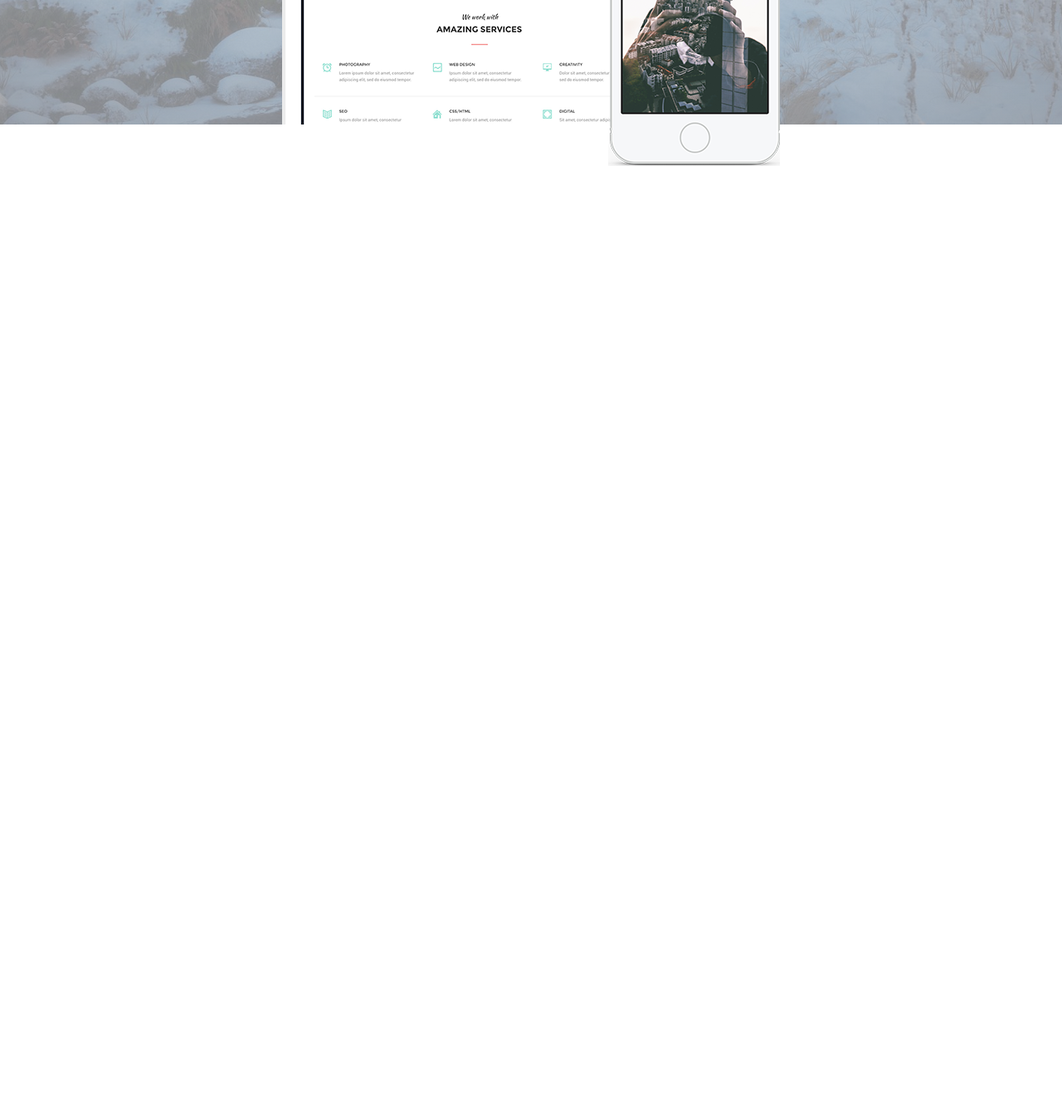
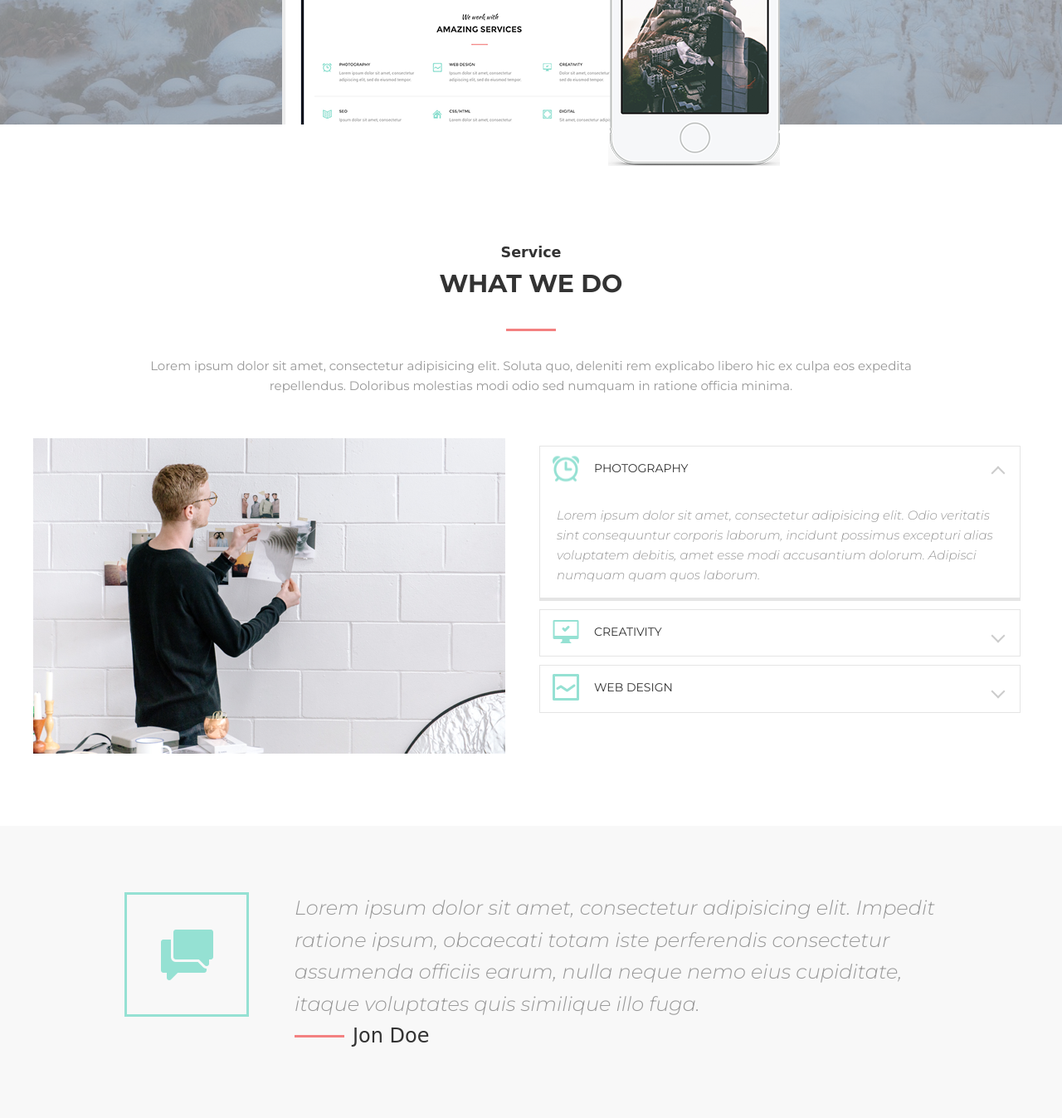
Before and after one commit to spo-oner/landing, a plain HTML site: page index.html in a window 1280 px wide. Shown: the part 2952-4299 px from the top of the page at 83% size. Before the commit the page ends 3152 px from the top, so only its background shows below. Drawn offline with Linux system fonts and the light colour scheme; a web font is replaced by a local one.

Commit message:
:heavy_plus_sign: Add "Services#2" and ''Reviews'' sections

```diff
--- a/assets/css/style.css
+++ b/assets/css/style.css
@@ -176,14 +176,17 @@ body {
     -webkit-background-size: cover;
     background-size: cover;
     padding-bottom: 0;
+    margin-bottom: 60px;
+}
+
+.section--grey {
+    background-color: #f8f8f8;
 }
 
 .section-header {
     width: 100%;
     max-width: 950px;
     margin: 0 auto 50px;
-
-
     text-align: center;
 }
 
@@ -359,3 +362,120 @@ body {
     right: 0;
     z-index: 1;
 }
+
+/* We do */
+.wedo {
+    display: flex;
+
+}
+
+.wedo--item {
+    width: 50%;
+
+}
+
+/* Accordion */
+
+.accordion--icon {
+    position: absolute;
+    top: 50%;
+    left: 15px;
+    z-index: 1;
+    transform: translateY(-50%);
+}
+
+.accordion--item {
+    border: 1px solid #e5e5e5;
+    margin: 10px;
+}
+
+.accordion--item.active
+.accordion--content {
+    display: block;
+    border-bottom: 3px solid #e5e5e5;
+}
+
+.accordion--item.active
+.accordion--header:after {
+    transform: translateY(-50%) rotate(-45deg);
+}
+
+.accordion--header {
+    cursor: pointer;
+    padding: 15px 20px 15px 65px;
+    position: relative;
+    border-bottom: 3px solid transparent;
+}
+
+.accordion--header:after {
+    content: "";
+    display: block;
+    width: 12px;
+    height: 12px;
+    border-top: 2px solid #ccc;
+    border-right: 2px solid #ccc;
+    position: absolute;
+    top: 50%;
+    right: 20px;
+    z-index: 1;
+    transform: translateY(-50%) rotate(135deg);
+    margin-top: 5px;
+}
+
+.accordion--content {
+    display: none;
+    padding: 15px 20px;
+    color: #999;
+    font-size: 15px;
+    font-style: italic;
+    font-weight: 300;
+}
+
+.accordion--title {
+    font-size: 14px;
+    text-transform: uppercase;
+    color: #333;
+
+}
+
+/* Review */
+
+.reviews {
+    padding: 0 110px;
+}
+
+.reviews--item {
+    padding-left: 205px;
+    position: relative;
+}
+
+.reviews--photo {
+    position: absolute;
+    top: 0;
+    left: 0;
+    z-index: 1;
+}
+
+.reviews--text {
+    font-size: 24px;
+    font-style: italic;
+    font-weight: 300;
+    color: #999;
+}
+
+.reviews--author:before {
+    content: "";
+    display: inline-block;
+    vertical-align: middle;
+    width: 60px;
+    height: 3px;
+    background-color: #f38181;
+    margin-right: 10px;
+
+}
+
+.reviews--author {
+    font-size: 24px;
+    font-family: 'Neucha', cursive;
+    color: #333;
+}
--- a/index.html
+++ b/index.html
@@ -4,8 +4,8 @@
     <meta charset="UTF-8">
     <link rel="stylesheet" href="assets/css/style.css">
     <title>Landing</title>
-    <link href="https://fonts.googleapis.com/css?family=Montserrat:400,700|Neucha&display=swap" rel="stylesheet">
-    <link rel="icon" href="assets/images/favicon.ico" type="image/x-icon"/>
+    <link href="https://fonts.googleapis.com/css?family=Montserrat:300i,400,700|Neucha&display=swap" rel="stylesheet">
+    <link rel="icon" href="assets/images/favicon.ico" type="image/x-icon">
 </head>
 <body>
     <header class="header">
@@ -161,11 +161,67 @@
             <img class="devices-item devices-item--iphone" src="assets/images/iphone.png" alt="iphone.png"/>
         </div>
     </div>
+</section> <!-- ./Devices -->
+
+<section class="section">
+    <div class="container">
+        <div class="section-header">
+            <h3 class="section-suptitle">Service</h3>
+            <h2 class="section-title">What we do</h2>
+            <div class="services-text"><p>Lorem ipsum dolor sit amet, consectetur adipisicing elit. Soluta quo, deleniti rem explicabo libero hic ex culpa eos expedita repellendus. Doloribus molestias modi odio sed numquam in ratione officia minima.</p></div>
+        </div>
+
+        <div class="wedo">
+            <div class="wedo--item">
+                <img src="assets/images/wedo/wedo.png"/>
+            </div>
+            <div class="wedo--item">
+                <div class="accordion">
+                   <div class="accordion--item active">
+                        <div class="accordion--header">
+                            <img class="accordion--icon" src="assets/images/services/photography.png" alt="photography">
+                            <div class="accordion--title">Photography</div>
+                    </div>
+                        <div class="accordion--content">
+                            <p>Lorem ipsum dolor sit amet, consectetur adipisicing elit. Odio veritatis sint consequuntur corporis laborum, incidunt possimus excepturi alias voluptatem debitis, amet esse modi accusantium dolorum. Adipisci numquam quam quos laborum.</p>
+                        </div>
+                    </div>
+                    <div class="accordion--item">
+                        <div class="accordion--header">
+                            <img class="accordion--icon" src="assets/images/services/creativity.png" alt="photography">
+                            <div class="accordion--title">Creativity</div>
+                    </div>
+                        <div class="accordion--content">
+                            <p>Lorem ipsum dolor sit amet, consectetur adipisicing elit. Odio veritatis sint consequuntur corporis laborum, incidunt possimus excepturi alias voluptatem debitis, amet esse modi accusantium dolorum. Adipisci numquam quam quos laborum.</p>
+                        </div>
+                    </div>
+                     <div class="accordion--item">
+                        <div class="accordion--header">
+                            <img class="accordion--icon" src="assets/images/services/webdesign.png" alt="photography">
+                            <div class="accordion--title">Web design</div>
+                    </div>
+                        <div class="accordion--content">
+                            <p>Lorem ipsum dolor sit amet, consectetur adipisicing elit. Odio veritatis sint consequuntur corporis laborum, incidunt possimus excepturi alias voluptatem debitis, amet esse modi accusantium dolorum. Adipisci numquam quam quos laborum.</p>
+                        </div>
+                    </div>
+
+                </div> <!-- ./Accordion -->
+            </div> <!-- ./Wedo-item -->
+        </div> <!-- ./Wedo -->
+    </div>
 </section>
 
-
-
-
+<div class="section section--grey">
+    <div class="container">
+        <div class="reviews">
+            <div class="reviews--item">
+                <img class="reviews--photo" src="assets/images/review/message.png" alt="message">
+                <div class="reviews--text"><p>Lorem ipsum dolor sit amet, consectetur adipisicing elit. Impedit ratione ipsum, obcaecati totam iste perferendis consectetur assumenda officiis earum, nulla neque nemo eius cupiditate, itaque voluptates quis similique illo fuga.</p></div>
+                <div class="reviews--author">Jon Doe</div>
+            </div>
+        </div>
+    </div>
+</div>
 
 </body>
 </html>
```
Also changed, not shown: assets/images/review/message.png (added), assets/images/wedo/wedo.png (added).
